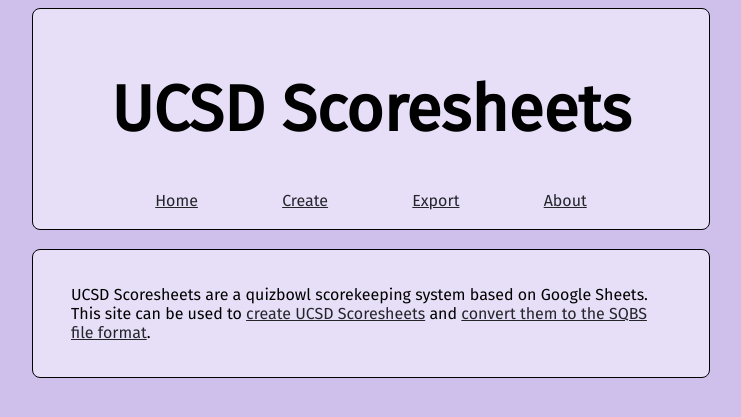
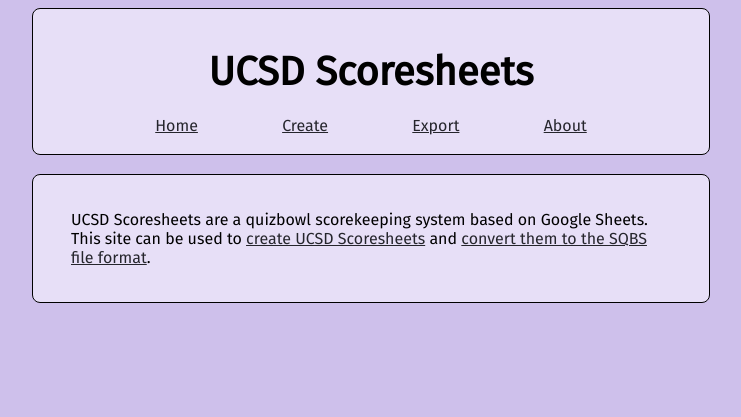
Before and after one commit to alistairgray42/ucsd-scoresheets, a Flask app: page / in a window 1280 px wide. Shown: the top 417 px of the page, without its empty margins (269-1010 px from the left). Run offline with Flask 2, Linux system fonts and the light colour scheme; parts of the project's set-up code (start-up, migrations or seed data) failed here and were passed over.

Commit message:
i don't understand text sizing, do i

```diff
--- a/static/style.css
+++ b/static/style.css
@@ -16,8 +16,10 @@
 #title,h1 {
 	font-weight: 900;
 	color: black;
-	font-size: 2em;
 }
+
+#title { font-size: 40px; padding: 20px 0px; }
+h1 { font-size: 20px; }
 
 a {
 	color: #25252c;
--- a/templates/header.html
+++ b/templates/header.html
@@ -1,6 +1,6 @@
 <div id="page-header">
     <div class="header-row" id="title">
-        <h1>UCSD Scoresheets</h1>
+        UCSD Scoresheets
     </div>
     <div class="header-row">
         <div class="header-item"><a href="/">Home</a></div>
```
